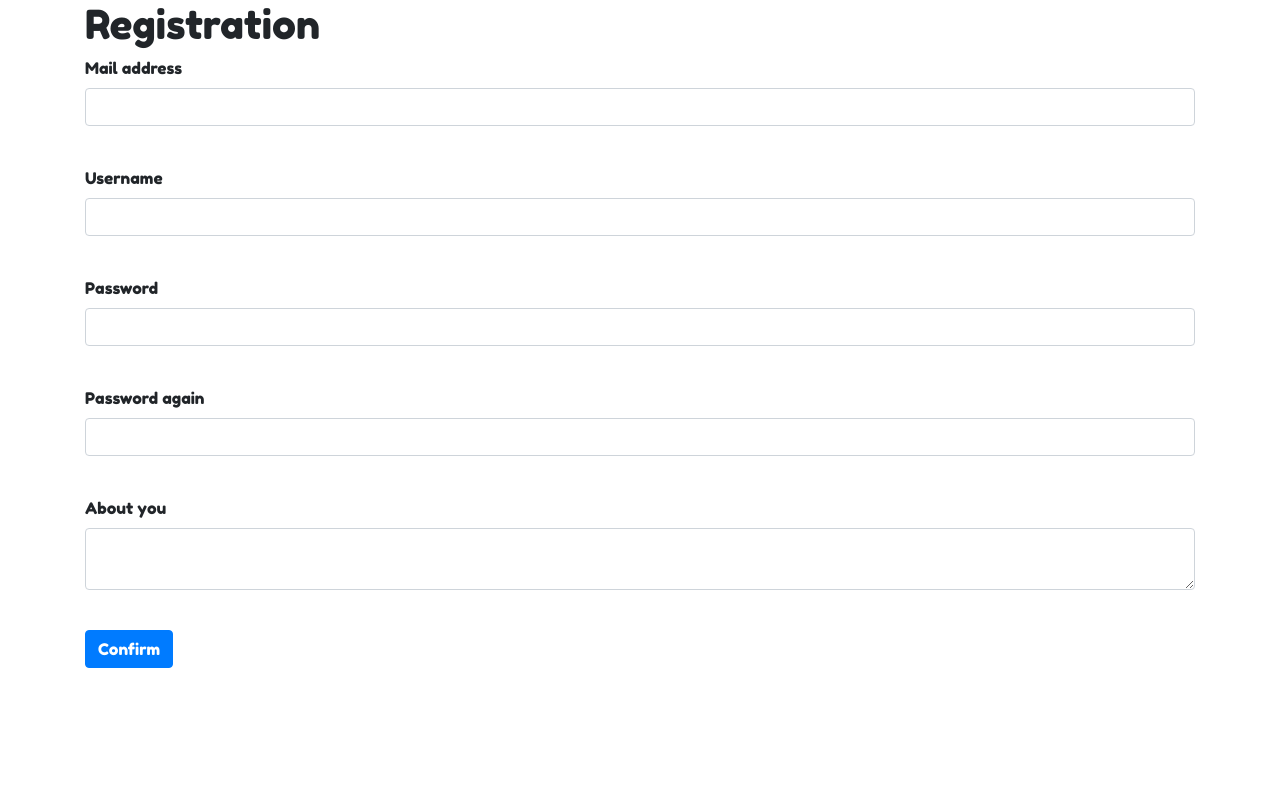
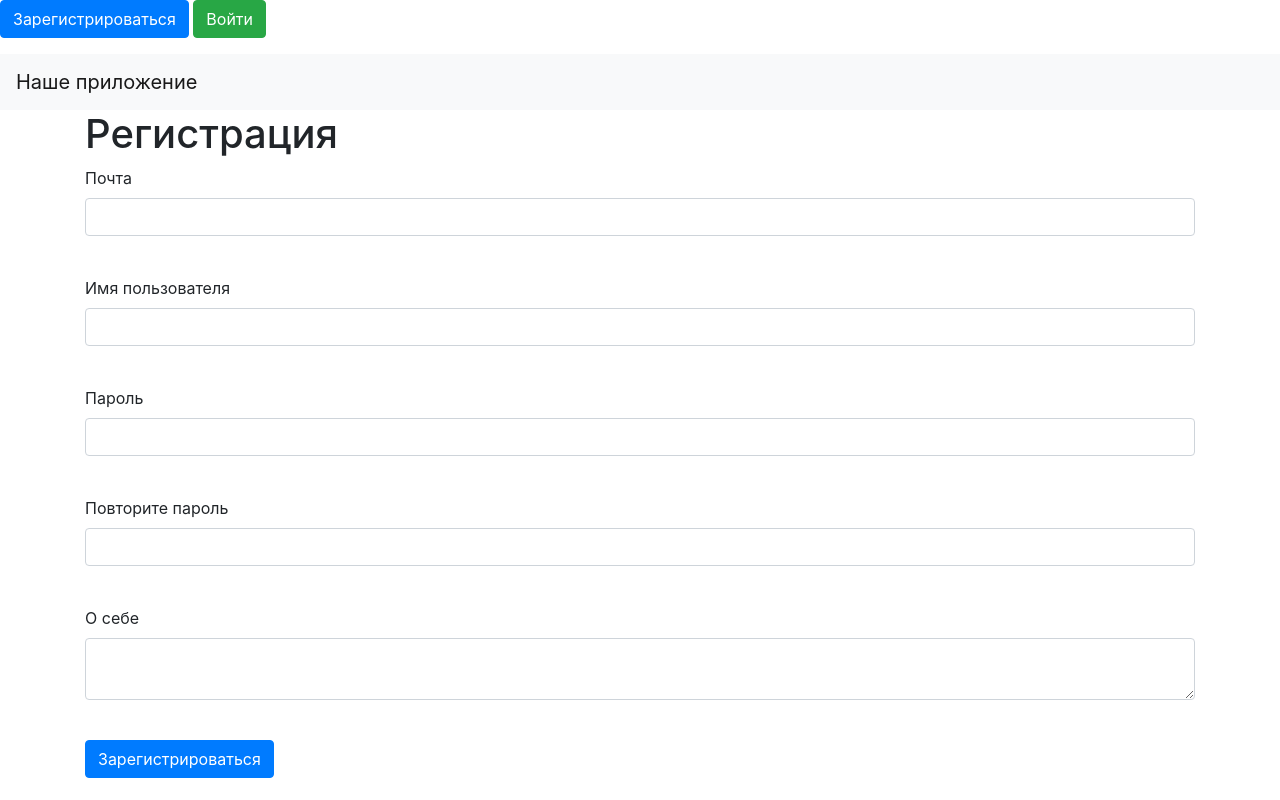
Before and after one commit to MaleevFedor/MetroidBros, a Flask app: page /register in a window 1280 px wide. Run offline with Flask 2, Linux system fonts and the light colour scheme; some libraries are stand-ins or nearby versions.

Commit message:
Revert "Merge remote-tracking branch 'origin/master'"
This reverts commit faf01400526fb14be59e9cc6650e364b213ebfc8, reversing
changes made to 2e273ac748200642ee65b0154f860c38d69b1223.

```diff
--- a/Web/forms.py
+++ b/Web/forms.py
@@ -5,18 +5,18 @@ from flask_wtf import FlaskForm, RecaptchaField
 
 
 class LoginForm(FlaskForm):
-    email = StringField('Mail or username', validators=[DataRequired()])
-    password = PasswordField('Password', validators=[DataRequired()])
-    remember_me = BooleanField('Remember me')
-    submit = SubmitField('Enter')
+    email = StringField('Никнейм или почта', validators=[DataRequired()])
+    password = PasswordField('Пароль', validators=[DataRequired()])
+    remember_me = BooleanField('Запомнить меня')
+    submit = SubmitField('Войти')
 
 
 class RegisterForm(FlaskForm):
-    email = EmailField('Mail address', validators=[DataRequired()])
-    login = StringField('Username', validators=[DataRequired()])
-    password = PasswordField('Password', validators=[DataRequired()])
-    password_again = PasswordField('Password again', validators=[DataRequired()])
-    about = TextAreaField("About you")
+    email = EmailField('Почта', validators=[DataRequired()])
+    login = StringField('Имя пользователя', validators=[DataRequired()])
+    password = PasswordField('Пароль', validators=[DataRequired()])
+    password_again = PasswordField('Повторите пароль', validators=[DataRequired()])
+    about = TextAreaField("О себе")
     picture = FileField()
     recaptcha = RecaptchaField()
-    submit = SubmitField('Confirm')
+    submit = SubmitField('Зарегистрироваться')
--- a/Web/main.py
+++ b/Web/main.py
@@ -3,7 +3,7 @@ from datetime import timedelta
 
 from flask import Flask, render_template, make_response, redirect, session,\
     send_file, request, url_for
-from flask_login import LoginManager, login_user, login_required, logout_user, current_user
+from flask_login import LoginManager, login_user, login_required, logout_user
 
 from data import db_session
 from data.user_class import User
@@ -22,7 +22,7 @@ login_manager.init_app(app)
 db_session.global_init("db/login_users")
 
 
-# Game-stats functions
+#Game-stats fucntions
 @app.route('/stats', methods=['POST'])
 def update_stats():
     db_sess = db_session.create_session()
@@ -47,7 +47,7 @@ def db_check_password(login, password):
         return True
 
 
-# Site functions
+#Site functions
 @login_manager.user_loader
 def load_user(user):
     db_sess = db_session.create_session()
@@ -78,10 +78,9 @@ def login():
             login_user(user, remember=form.remember_me.data)
             return redirect("/mainpage")
         return render_template('login.html',
-                               message="Incorrect login or password", form=form,
-                               font=url_for('static', filename='fonts/FredokaOne-Regular.ttf'))
-    return render_template('login.html', title='Login', form=form,
-                           font=url_for('static', filename='fonts/FredokaOne-Regular.ttf'))
+                               message="Неправильный логин или пароль",
+                               form=form)
+    return render_template('login.html', title='Авторизация', form=form)
 
 
 @app.route('/logout')
@@ -114,17 +113,15 @@ def register():
         if form.password.data != form.password_again.data:
             return render_template('registration.html', title='Регистрация',
                                    form=form,
-                                   message="Passwords are not the same",
-                                   font=url_for('static', filename='fonts/FredokaOne-Regular.ttf'))
+                                   message="Пароли не совпадают")
         db_sess = db_session.create_session()
         if db_sess.query(User).filter(User.email == form.email.data).first() or \
                 db_sess.query(User).filter(User.login == form.login.data).first():
             return render_template('registration.html', title='Регистрация',
                                    form=form,
-                                   message="User already exists",
-                                   font=url_for('static', filename='fonts/FredokaOne-Regular.ttf'))
+                                   message="Такой пользователь уже есть")
         if form.about.data == '':
-            form.about.data = 'No information'
+            form.about.data = 'Информация отсутствует'
         user = User(
             login=form.login.data,
             email=form.email.data,
@@ -134,27 +131,15 @@ def register():
         db_sess.add(user)
         db_sess.commit()
         return redirect('/login')
-    return render_template('registration.html', title='Регистрация', form=form,
-                           font=url_for('static', filename='fonts/FredokaOne-Regular.ttf'))
+    return render_template('registration.html', title='Регистрация', form=form)
 
 
 @app.route('/profile/<username>')
 @login_required
 def search_profile(username):
     db_sess = db_session.create_session()
-    if current_user.login == username or current_user.email == username:
-        return redirect('/my_profile')
     found_user = db_sess.query(User).filter((User.email == username) | (User.login == username)).first()
-    if found_user:
-        return found_user.login
-    else:
-        return 'No such user'
-
-
-@app.route('/profile/my')
-@login_required
-def my_profile():
-    return 'here is your profile'
+    return found_user.login
 
 
 @app.errorhandler(401)
@@ -162,10 +147,5 @@ def custom_401(error):
     return redirect('/')
 
 
-@app.errorhandler(404)
-def custom_404(error):
-    return redirect('/mainpage')
-
-
 if __name__ == '__main__':
     app.run("127.0.0.1", 8080)
--- a/Web/static/css/welcome.css
+++ b/Web/static/css/welcome.css
@@ -24,7 +24,7 @@
   background-color: white;
   border: none;
   color: black;
-  padding: 20px;
+  padding: 30px;
   text-align: center;
   text-decoration: none;
   display: inline-block;
@@ -46,6 +46,9 @@
 }
 
 /*center divs*/
+
+
+
 .flex-parent {
   display: flex;
 }
@@ -53,7 +56,6 @@
 .jc-center {
   justify-content: center;
 }
-
 h1{font-size: 150px;}
 h2{font-size: 48px;
 transform: translate(0, -150%)}
--- a/Web/templates/registration.html
+++ b/Web/templates/registration.html
@@ -1,27 +1,7 @@
-<!doctype html>
-<html lang="en">
-<head>
-    <meta charset="utf-8">
-    <meta name="viewport" content="width=device-width, initial-scale=1, shrink-to-fit=no">
-    <link rel="stylesheet"
-          href="https://stackpath.bootstrapcdn.com/bootstrap/4.4.1/css/bootstrap.min.css"
-          integrity="sha384-Vkoo8x4CGsO3+Hhxv8T/Q5PaXtkKtu6ug5TOeNV6gBiFeWPGFN9MuhOf23Q9Ifjh"
-          crossorigin="anonymous">
-    <title>{{title}}</title>
-    <style>
-    @font-face {
-    font-family: "CustomFredoka";
-    src: url({{font}});
-    }
-    * {
-      font-family: 'CustomFredoka';
-    }
-</style>
-</head>
-<body>
+{% extends "base.html" %}
 
-<main role="main" class="container">
-<h1>Registration</h1>
+{% block content %}
+<h1>Регистрация</h1>
 <form action="" method="post">
     {{ form.hidden_tag() }}
     <p>
@@ -73,6 +53,4 @@
     <p>{{ form.submit(type="submit", class="btn btn-primary") }}</p>
     {{message}}
 </form>
-</main>
-</body>
-</html>
+{% endblock %}
--- a/Web/templates/welcome.html
+++ b/Web/templates/welcome.html
@@ -1,5 +1,5 @@
 <!DOCTYPE html>
-<html lang="en">
+<html lang="ru">
 <head>
     <meta charset="UTF-8">
     <title>{{Title}}</title>
```
Also changed, not shown: Web/templates/login.html (+5 -27 lines), requirements.txt (deleted, +0 -18 lines), 1 other file.
